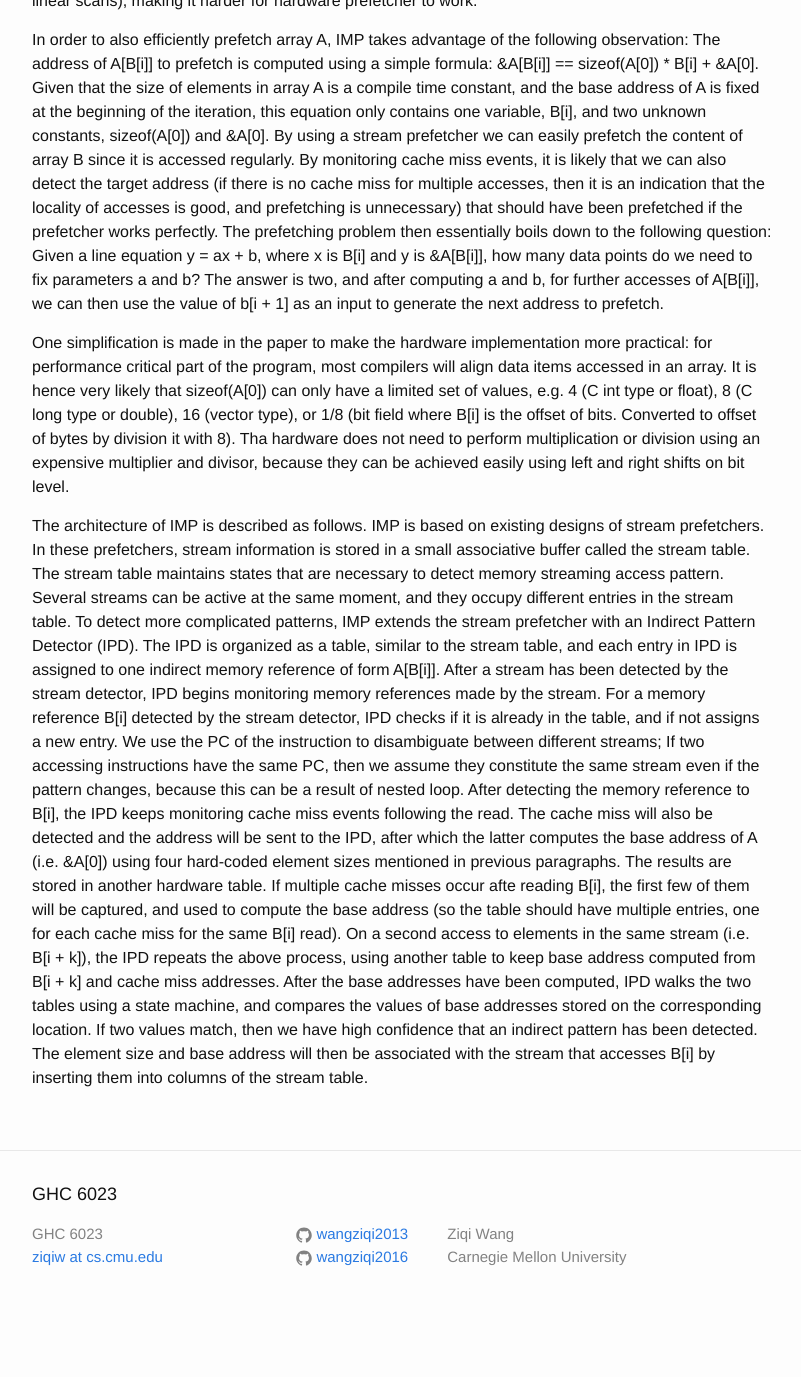
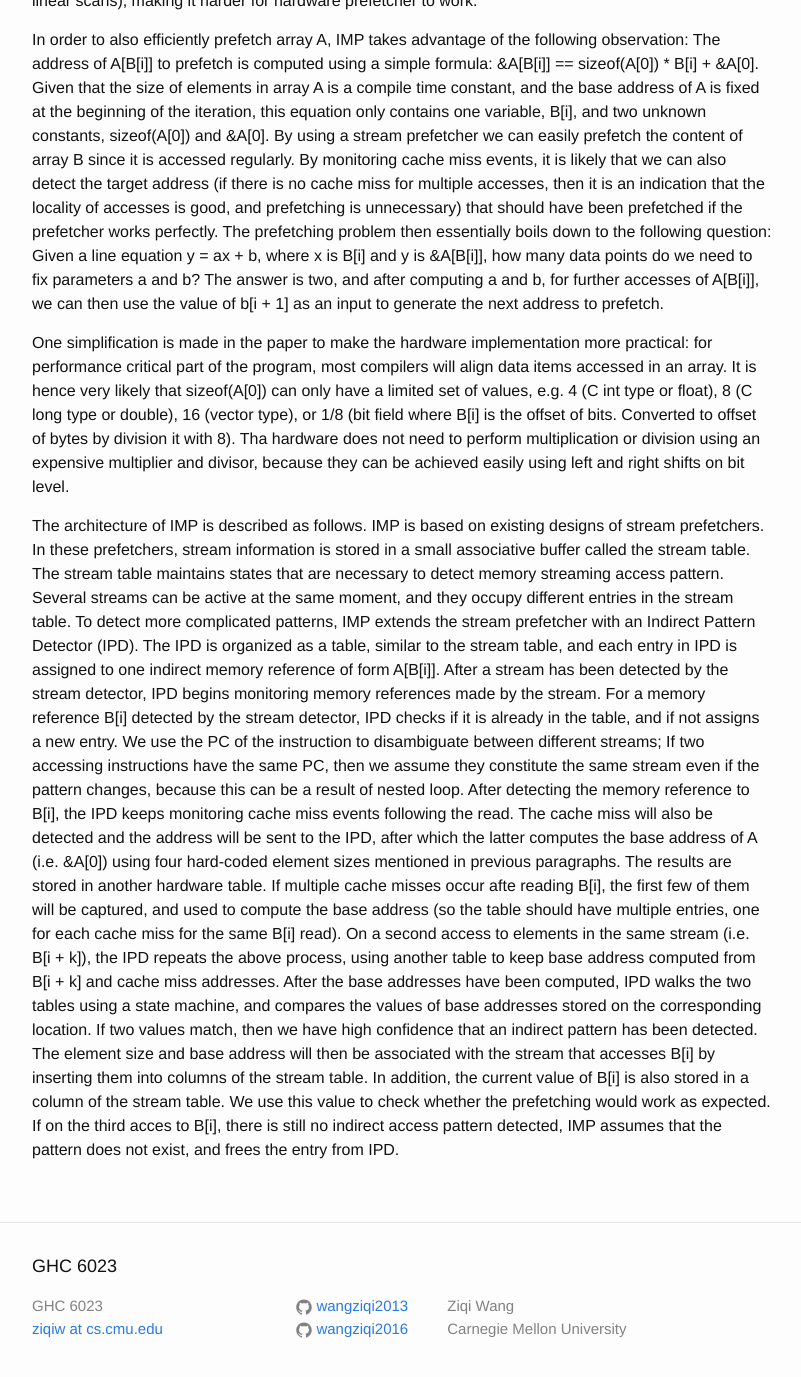
Before and after one commit to wangziqi2013/wangziqi2013.github.io, a Jekyll site: the page built from _posts/2019-01-07-imp.markdown, in a window 1280 px wide and 1400 px high, scrolled down 701 px. Shown: the top 1377 px of the window, without its empty margins (238-1039 px from the left). Built offline with Jekyll 4.4.1, drawn with Linux system fonts in a browser that asks for light colours; before the commit the page ends 2029 px from its top, so only the background shows below that.

Commit message:
Finish IPD

```diff
--- a/_posts/2019-01-07-imp.markdown
+++ b/_posts/2019-01-07-imp.markdown
@@ -62,4 +62,6 @@ above process, using another table to keep base address computed from B\[i + k\]
 base addresses have been computed, IPD walks the two tables using a state machine, and compares the values of base addresses
 stored on the corresponding location. If two values match, then we have high confidence that an indirect pattern has been
 detected. The element size and base address will then be associated with the stream that accesses B\[i\] by inserting them
-into columns of the stream table.
+into columns of the stream table. In addition, the current value of B\[i\] is also stored in a column of the stream table.
+We use this value to check whether the prefetching would work as expected. If on the third acces to B\[i\], there is still
+no indirect access pattern detected, IMP assumes that the pattern does not exist, and frees the entry from IPD.
```
